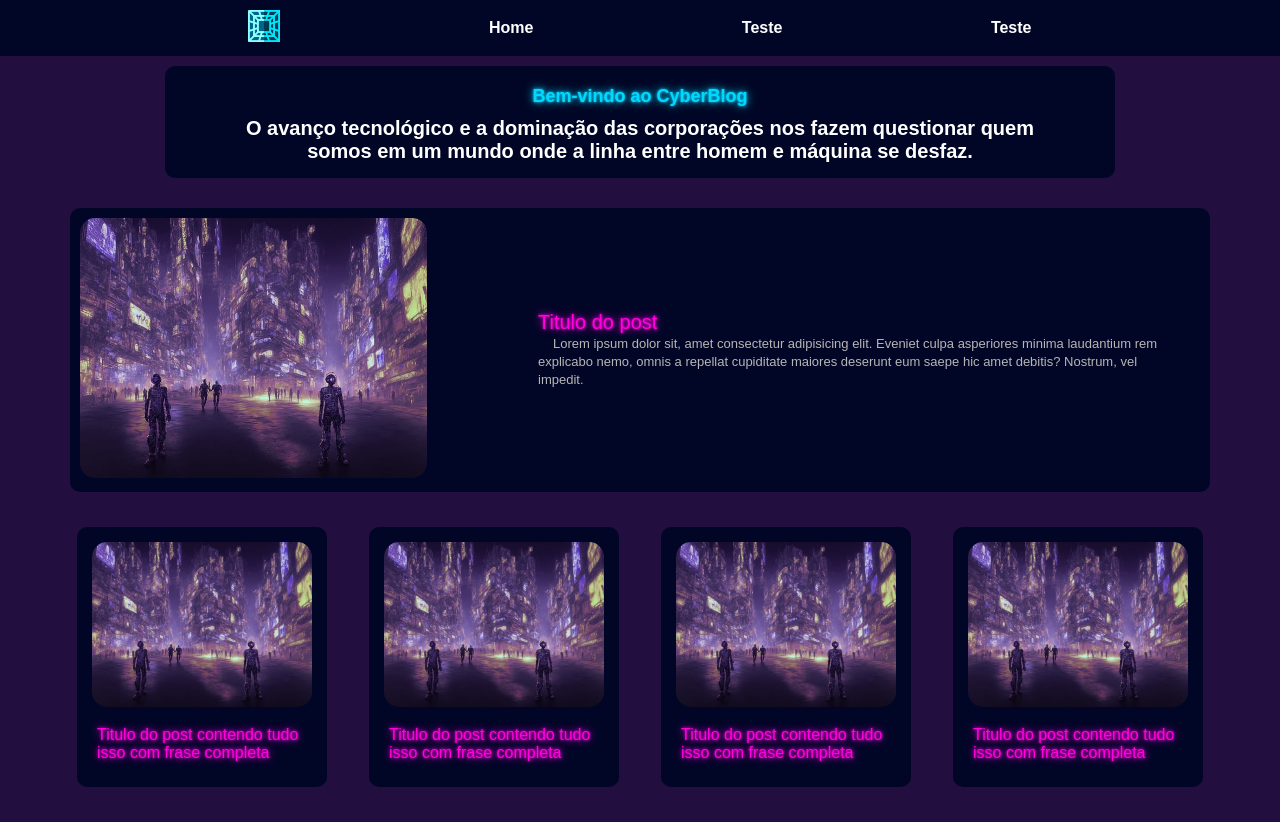
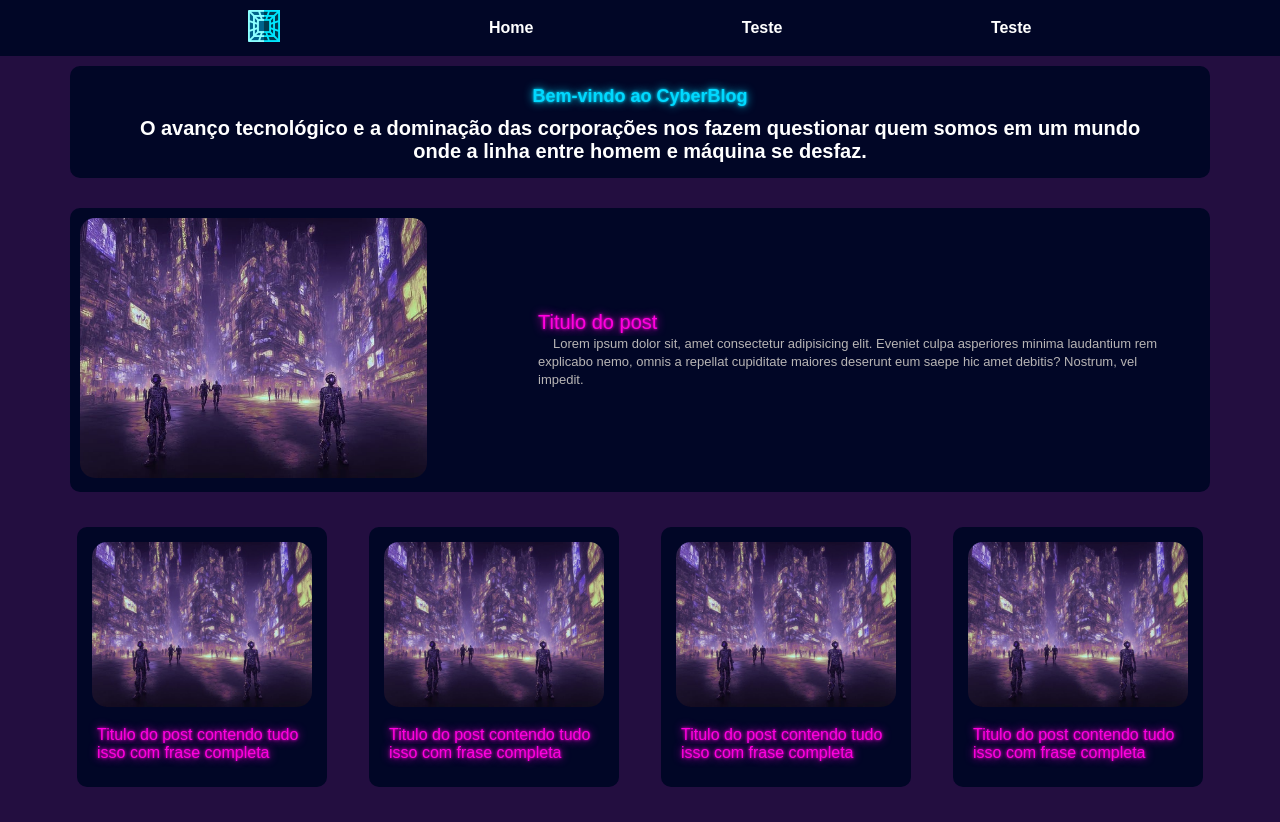
Before and after one commit to DavidWillian7/Cyber-Blog, an Angular app: page / in a window 1280 px wide. Built offline with nearby package versions, Linux system fonts and the light colour scheme.

Commit message:
ajustando tamanho do welcome

```diff
--- a/src/app/components/welcome/welcome.component.css
+++ b/src/app/components/welcome/welcome.component.css
@@ -26,7 +26,6 @@ p{
 
 @media screen and (min-width: 768px) and (max-width: 992px){
     .container{
-        width: 80%;
         padding: 10px;
     }
 
@@ -42,7 +41,7 @@ p{
 
 @media screen and (min-width: 992px){
     .container{
-        width: 950px;
+        max-width: 1140px;
         padding: 10px;
     }
 
```
